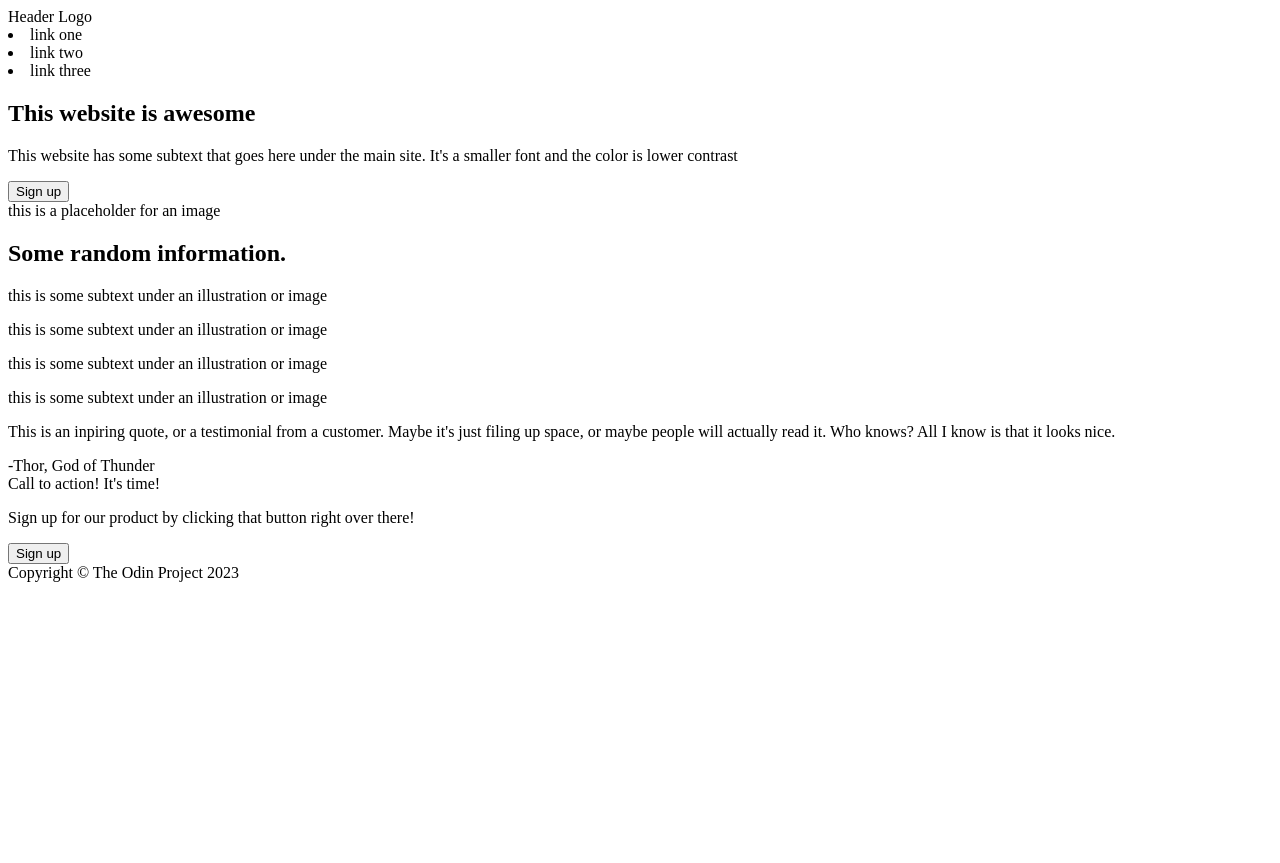
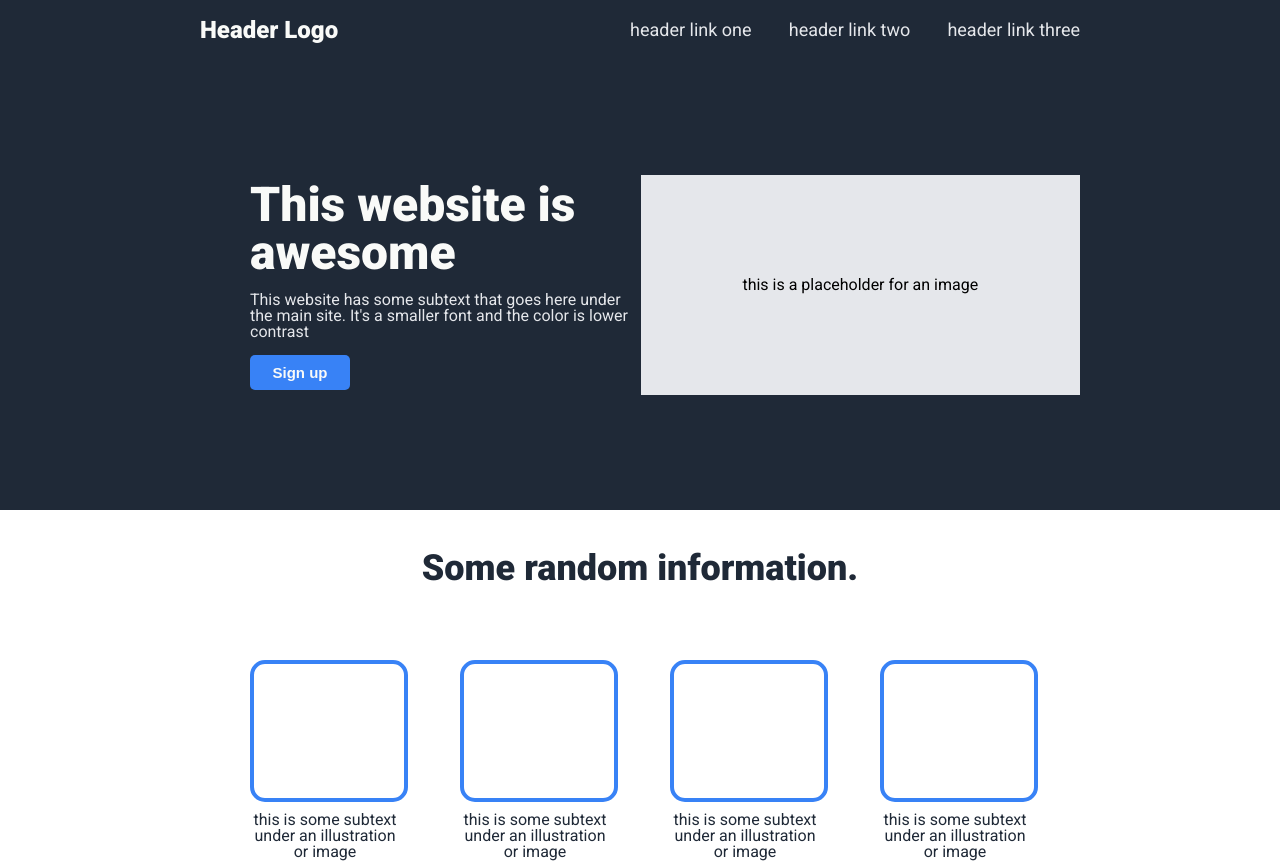
Before and after one commit to daniellima0/landing-page, a plain HTML site: page index.html in a window 1280 px wide. Shown: the top 863 px of the page. Before the commit the page ends 800 px from the top, so only its background shows below. Drawn offline with Linux system fonts and the light colour scheme.

Commit message:
feat: add styles

```diff
--- a/index.html
+++ b/index.html
@@ -5,15 +5,23 @@
         <meta http-equiv="X-UA-Compatible" content="IE=edge" />
         <meta name="viewport" content="width=device-width, initial-scale=1.0" />
         <title>Landing Page</title>
+        <link rel="stylesheet" href="./reset.css" />
+        <link rel="stylesheet" href="./styles.css" />
+        <link rel="preconnect" href="https://fonts.googleapis.com" />
+        <link rel="preconnect" href="https://fonts.gstatic.com" crossorigin />
+        <link
+            href="https://fonts.googleapis.com/css2?family=Roboto:ital,wght@0,400;0,900;1,300&display=swap"
+            rel="stylesheet"
+        />
     </head>
     <body>
         <div class="container">
             <header>
                 <span>Header Logo</span>
                 <nav>
-                    <li>link one</li>
-                    <li>link two</li>
-                    <li>link three</li>
+                    <li><a href="#">header link one</a></li>
+                    <li><a href="#">header link two</a></li>
+                    <li><a href="#">header link three</a></li>
                 </nav>
             </header>
             <main>
@@ -33,29 +41,35 @@
                 </section>
                 <section class="information">
                     <h2>Some random information.</h2>
+                    <div class="cards">
                         <div class="card">
                             <div class="square"></div>
                             <p>
-                            this is some subtext under an illustration or image
+                                this is some subtext under an illustration or
+                                image
                             </p>
                         </div>
                         <div class="card">
                             <div class="square"></div>
                             <p>
-                            this is some subtext under an illustration or image
+                                this is some subtext under an illustration or
+                                image
                             </p>
                         </div>
                         <div class="card">
                             <div class="square"></div>
                             <p>
-                            this is some subtext under an illustration or image
+                                this is some subtext under an illustration or
+                                image
                             </p>
                         </div>
                         <div class="card">
                             <div class="square"></div>
                             <p>
-                            this is some subtext under an illustration or image
+                                this is some subtext under an illustration or
+                                image
                             </p>
+                        </div>
                     </div>
                 </section>
                 <section class="quote">
@@ -68,12 +82,16 @@
                     <span>-Thor, God of Thunder</span>
                 </section>
                 <section class="sign-up">
+                    <div class="sign-up-container">
+                        <div class="text">
                             <span>Call to action! It's time!</span>
                             <p>
-                        Sign up for our product by clicking that button right
-                        over there!
+                                Sign up for our product by clicking that button
+                                right over there!
                             </p>
+                        </div>
                         <button>Sign up</button>
+                    </div>
                 </section>
             </main>
             <footer>Copyright © The Odin Project 2023</footer>
--- /dev/null
+++ b/reset.css
@@ -0,0 +1,48 @@
+/* http://meyerweb.com/eric/tools/css/reset/
+   v2.0 | 20110126
+   License: none (public domain)
+*/
+
+html, body, div, span, applet, object, iframe,
+h1, h2, h3, h4, h5, h6, p, blockquote, pre,
+a, abbr, acronym, address, big, cite, code,
+del, dfn, em, img, ins, kbd, q, s, samp,
+small, strike, strong, sub, sup, tt, var,
+b, u, i, center,
+dl, dt, dd, ol, ul, li,
+fieldset, form, label, legend,
+table, caption, tbody, tfoot, thead, tr, th, td,
+article, aside, canvas, details, embed,
+figure, figcaption, footer, header, hgroup,
+menu, nav, output, ruby, section, summary,
+time, mark, audio, video {
+	margin: 0;
+	padding: 0;
+	border: 0;
+	font-size: 100%;
+	font: inherit;
+	vertical-align: baseline;
+}
+/* HTML5 display-role reset for older browsers */
+article, aside, details, figcaption, figure,
+footer, header, hgroup, menu, nav, section {
+	display: block;
+}
+body {
+	line-height: 1;
+}
+ol, ul {
+	list-style: none;
+}
+blockquote, q {
+	quotes: none;
+}
+blockquote:before, blockquote:after,
+q:before, q:after {
+	content: '';
+	content: none;
+}
+table {
+	border-collapse: collapse;
+	border-spacing: 0;
+}
--- a/styles.css
+++ b/styles.css
@@ -0,0 +1,214 @@
+body {
+    font-family: "Roboto", sans-serif;
+}
+
+/* Header styles */
+header {
+    display: flex;
+    justify-content: space-between;
+    align-items: center;
+    background-color: #1f2937;
+    height: 60px;
+}
+
+header > span {
+    color: #f9faf8;
+    font-size: 24px;
+    font-weight: bold;
+    margin-left: 200px;
+}
+
+header > nav {
+    display: flex;
+    justify-content: space-between;
+    width: 450px;
+    margin-right: 200px;
+}
+
+header > nav li {
+    list-style-type: none;
+}
+header > nav li a {
+    font-size: 18px;
+    color: #e5e7eb;
+    text-decoration: none;
+}
+
+/* First section styles */
+.presentation {
+    display: flex;
+    justify-content: space-between;
+    align-items: center;
+    background-color: #1f2937;
+    height: 450px;
+}
+
+.presentation > .left-part {
+    display: flex;
+    flex-direction: column;
+    width: 400px;
+    margin-left: 250px;
+}
+
+.presentation > .left-part > h1 {
+    color: #f9faf8;
+    font-size: 48px;
+    font-weight: bold;
+    margin-bottom: 15px;
+}
+
+.presentation > .left-part > p {
+    color: #e5e7eb;
+    margin-bottom: 15px;
+}
+
+button {
+    background-color: #3882f6;
+    color: #f9faf8;
+    font-weight: bold;
+    font-size: 15px;
+    width: 100px;
+    height: 35px;
+    border-radius: 5px;
+}
+
+button:hover {
+    cursor: pointer;
+}
+
+.presentation > .left-part > button {
+    border: none;
+}
+
+.presentation > .image-placeholder {
+    background-color: #e5e7eb;
+    width: 450px;
+    height: 220px;
+    display: flex;
+    align-items: center;
+    justify-content: center;
+    margin-right: 200px;
+}
+
+/* Second section styles */
+.information {
+    display: flex;
+    flex-direction: column;
+    justify-content: space-between;
+    align-items: center;
+    height: 450px;
+}
+
+.information > h2 {
+    font-size: 36px;
+    font-weight: bold;
+    color: #1f2937;
+    margin-top: 40px;
+}
+
+.information > .cards {
+    display: flex;
+    justify-content: space-between;
+    gap: 60px;
+    margin-bottom: 100px;
+}
+
+.information > .cards > .card {
+    display: flex;
+    flex-direction: column;
+    justify-content: space-between;
+    width: 150px;
+    height: 200px;
+}
+
+.information > .cards > .card > .square {
+    border: 4px solid #3882f6;
+    border-radius: 15px;
+    width: 100%;
+    height: 150px;
+}
+
+.information > .cards > .card > p {
+    width: 100%;
+    color: #1f2937;
+    margin-top: 10px;
+    text-align: center;
+}
+
+/* Third section styles */
+.quote {
+    display: flex;
+    flex-direction: column;
+    justify-content: center;
+    align-items: center;
+    background-color: #e5e7eb;
+    height: 450px;
+}
+
+.quote > p {
+    font-size: 36px;
+    font-weight: light;
+    font-style: italic;
+    width: 800px;
+    color: #1f2937;
+}
+
+.quote > span {
+    margin-top: 20px;
+    font-weight: bold;
+    font-size: 22px;
+    color: #1f2937;
+    margin-left: 400px;
+}
+
+/* Fourth section styles */
+.sign-up {
+    display: flex;
+    background-color: white;
+    height: 450px;
+    align-items: center;
+}
+
+.sign-up > .sign-up-container {
+    display: flex;
+    justify-content: space-between;
+    align-items: center;
+    background-color: #3882f6;
+    width: 1000px;
+    height: 150px;
+    margin: auto;
+    border-radius: 10px;
+}
+
+.sign-up > .sign-up-container > .text {
+    margin-left: 100px;
+    display: flex;
+    flex-direction: column;
+    justify-content: space-between;
+    height: 50px;
+}
+
+.sign-up > .sign-up-container > .text > span {
+    color: #f9faf8;
+    font-weight: bold;
+    font-size: 24px;
+}
+
+.sign-up > .sign-up-container > .text > p {
+    color: #e5e7eb;
+}
+
+.sign-up > .sign-up-container > button {
+    border: 2px solid white;
+    margin-right: 120px;
+}
+
+/* Footer styles */
+footer {
+    display: flex;
+    justify-content: center;
+    align-items: center;
+    background-color: #1f2937;
+    color: #f9faf8;
+    height: 100px;
+}
```
Lines whose indentation alone changed are shown as unchanged.
